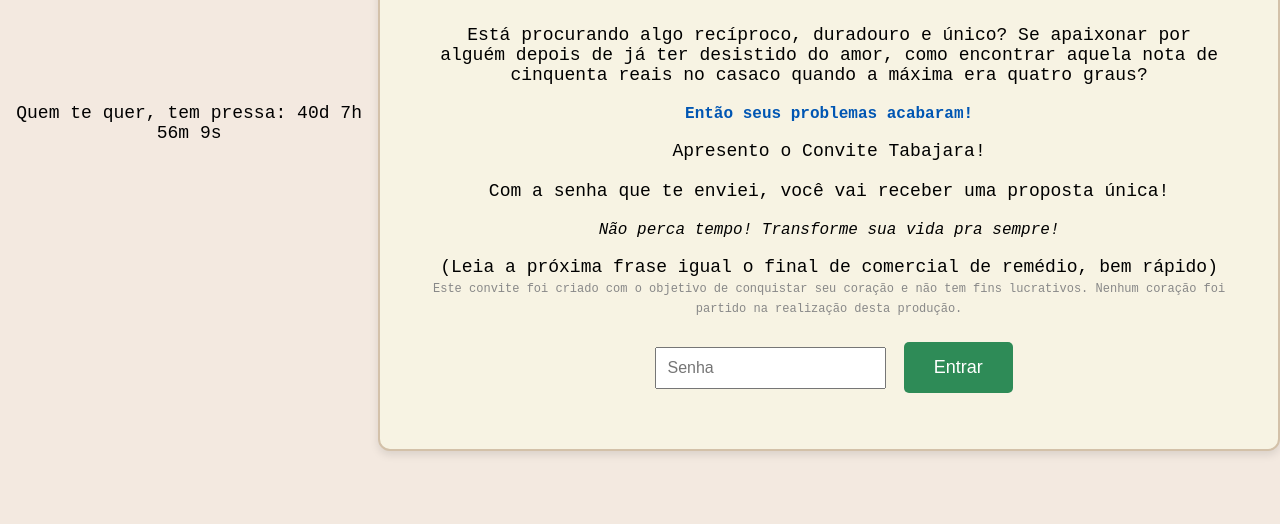
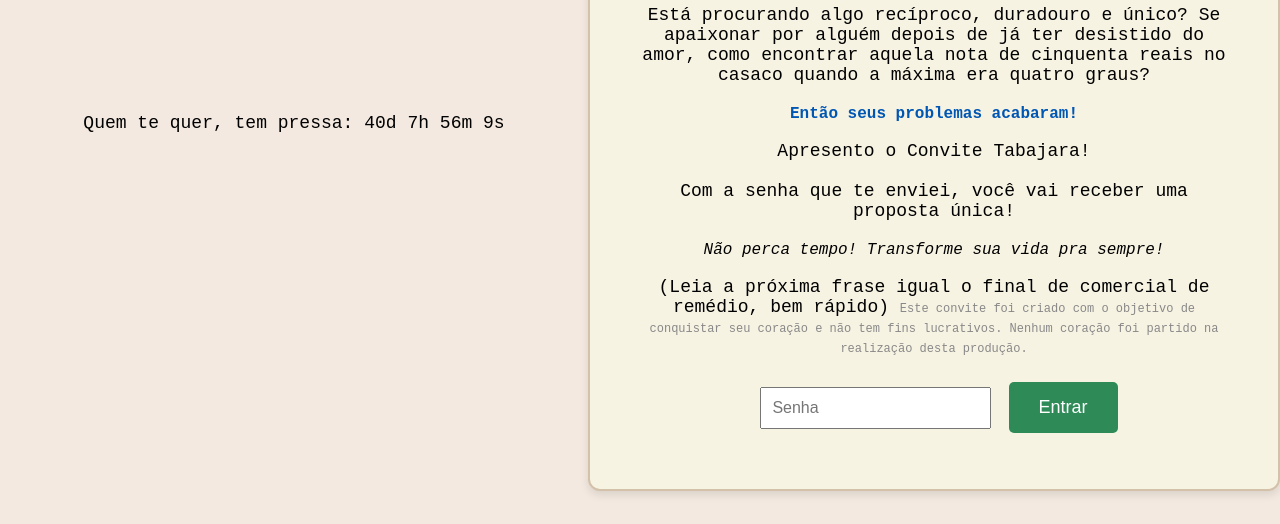
Before and after one commit to hiagoBonomelli/carolinelarroque, a plain HTML site: page index.html in a window 1280 px wide. Shown: the part 276-800 px from the top of the page. Drawn offline with Linux system fonts and the light colour scheme.

Commit message:
Update styles.css

```diff
--- a/styles.css
+++ b/styles.css
@@ -22,6 +22,8 @@ body {
     border: 2px solid #d3c1a9;
     border-radius: 12px;
     box-shadow: 0 4px 8px rgba(0, 0, 0, 0.1);
+    width: 80%;
+    margin: 20px auto;
 }
 
 h1 {
```
